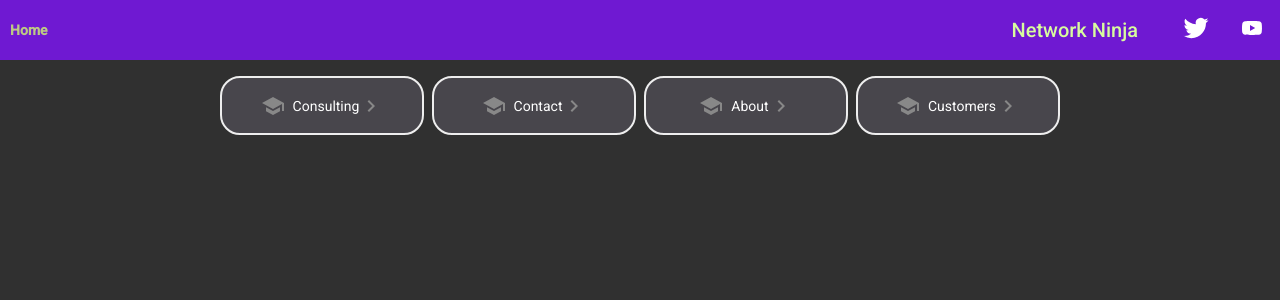
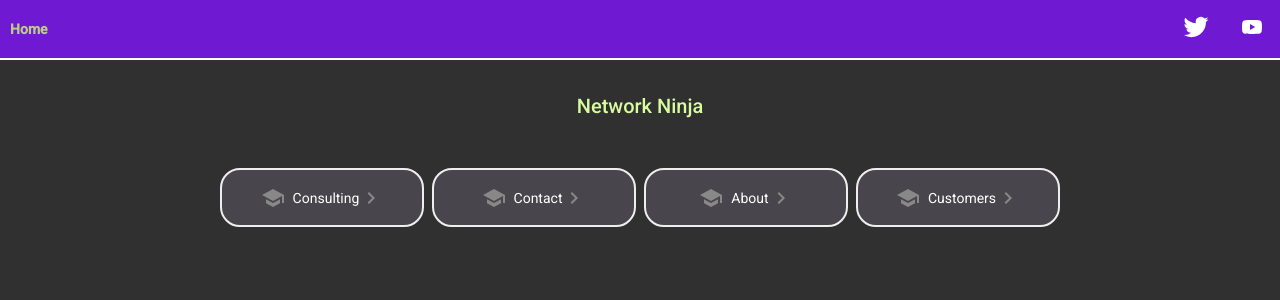
Before and after one commit to helloimalemur/koonts-dot-net, an Angular app: page / in a window 1280 px wide. Shown: the top 300 px of the page. Built offline with nearby package versions, Linux system fonts and the light colour scheme.

Commit message:
asthetic

```diff
--- a/src/app/app.component.css
+++ b/src/app/app.component.css
@@ -43,7 +43,7 @@ p {
   top: 0;
   left: 0;
   right: 0;
-  height: 60px;
+  height: 58px;
   display: flex;
   align-items: center;
   background-color: #6f19d2;
--- a/src/app/app.component.html
+++ b/src/app/app.component.html
@@ -6,7 +6,7 @@
   <div class="center"><span><a routerLink="/">Home</a></span></div>
 
     <div class="spacer"></div>
-    <h2 class="title">Network Ninja</h2>
+
     <a aria-label="Koonts on twitter" target="_blank" rel="noopener" href="https://twitter.com/helloimalemur" title="Twitter">
       <svg id="twitter-logo" height="24" data-name="Logo" xmlns="http://www.w3.org/2000/svg" viewBox="0 0 400 400">
         <rect width="400" height="400" fill="none"/>
@@ -24,7 +24,7 @@
 
 
 <div class="content" role="main">
-
+  <h2 class="title">Network Ninja</h2>
   <div class="card-container">
     <!-- Button -->
     <a routerLink="/consulting-component" routerLinkActive="active" ariaCurrentWhenActive="page" class="card" rel="noopener">
```
